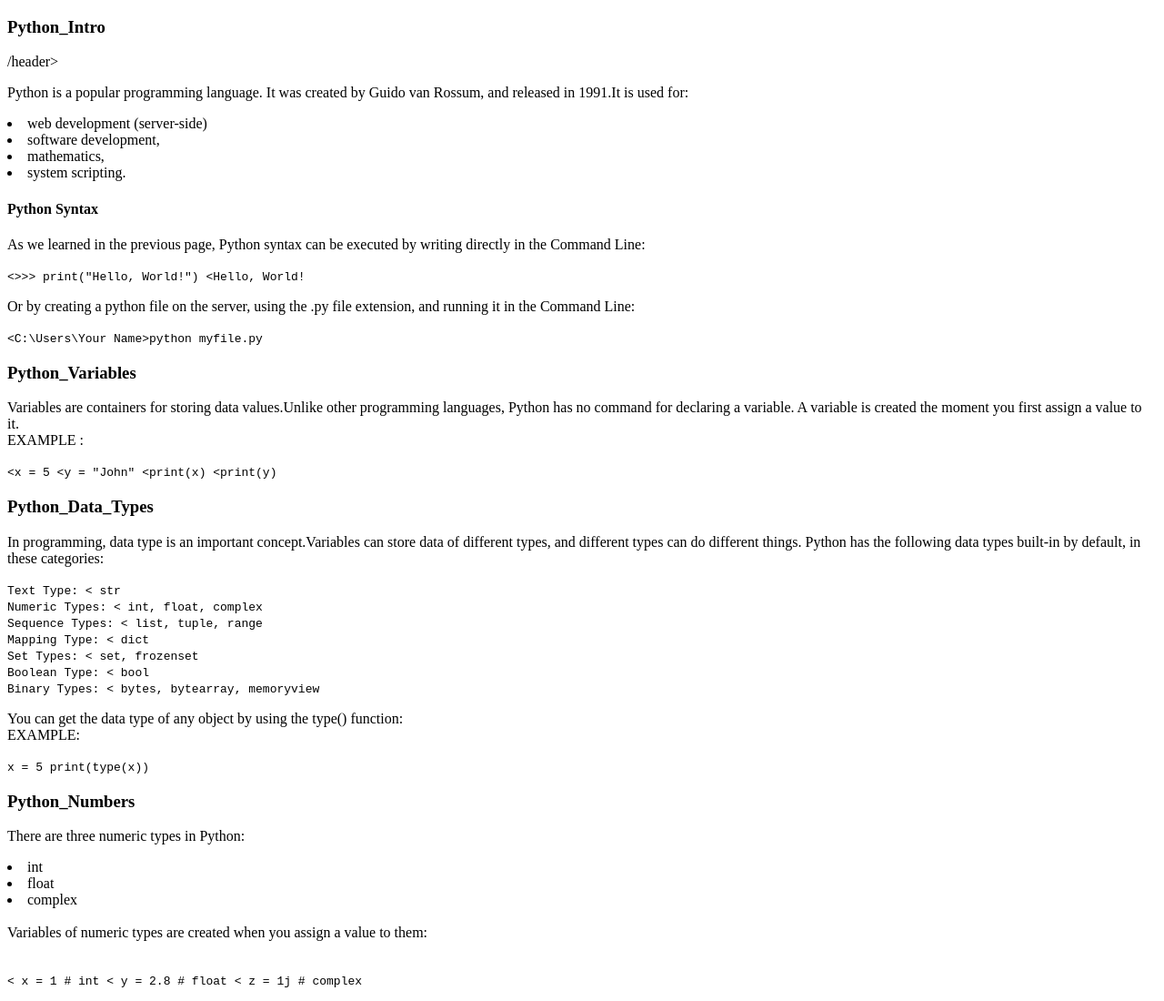
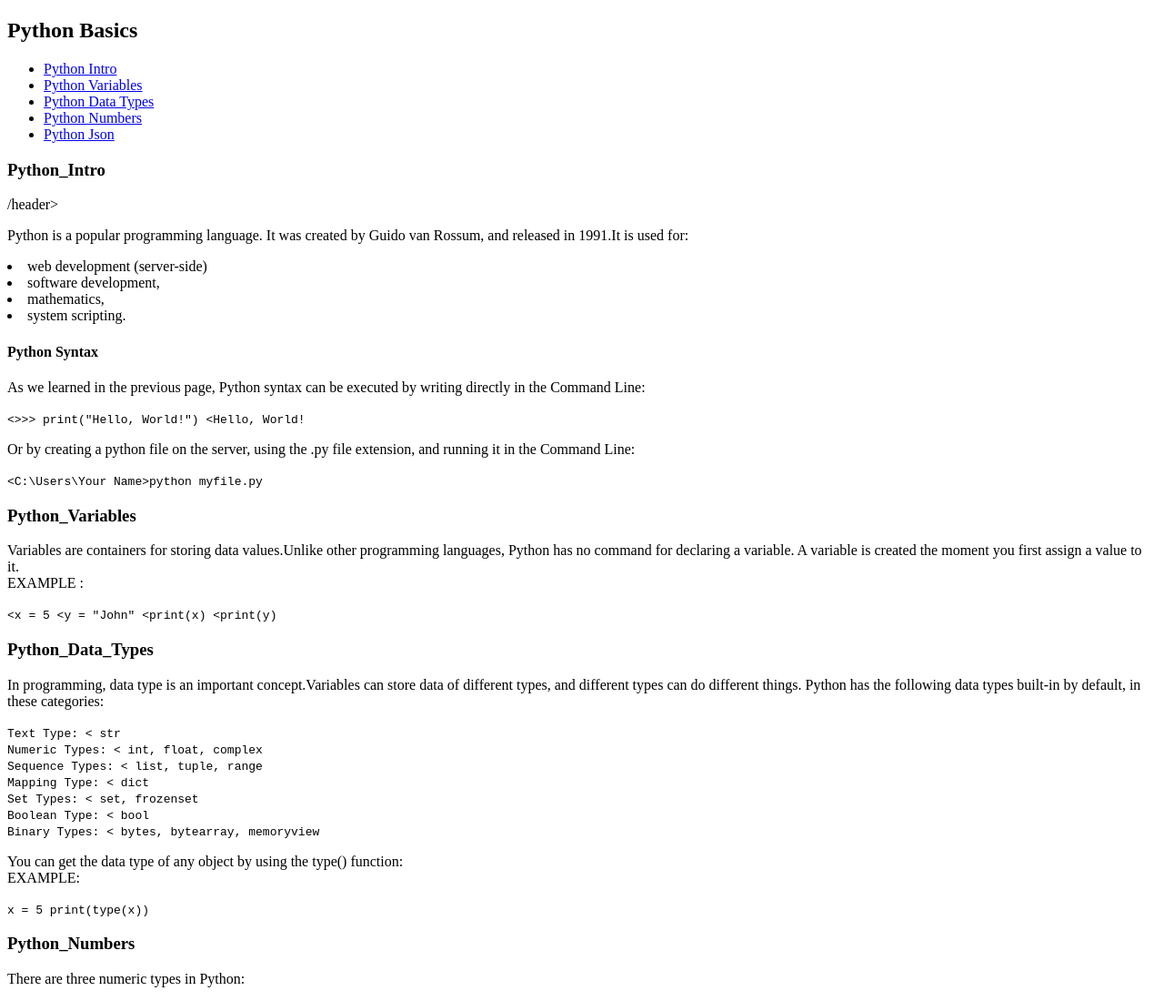
Before and after one commit to tanzila-abedin/technical.document.page, a plain HTML site: page index.html in a window 1280 px wide. Shown: the top 1100 px of the page at 91% size. Drawn offline with Linux system fonts and the light colour scheme.

Commit message:
Update index.html
Added user story: 8,9&10

```diff
--- a/index.html
+++ b/index.html
@@ -9,6 +9,16 @@
   <body>
 
     <main id="main-doc">
+      <nav id="navbar">
+        <header><h2>Python Basics</h2></header>
+        <ul>
+          <li><a class="nav-link" href="#Python_Intro">Python Intro</a></li>
+          <li><a class="nav-link" href="#Python_Variables">Python Variables</a></li>
+          <li><a class="nav-link" href="#Python_Data_Types">Python Data Types</a></li>
+          <li><a class="nav-link" href="#Python_Numbers">Python Numbers</a></li>
+          <li><a class="nav-link" href="#Python_Json">Python Json</a></li>
+        </ul>
+      </nav>
 
       <section class="main-section" id="Python_Intro">
         <header><h3>Python_Intro</h3>/header>
```
